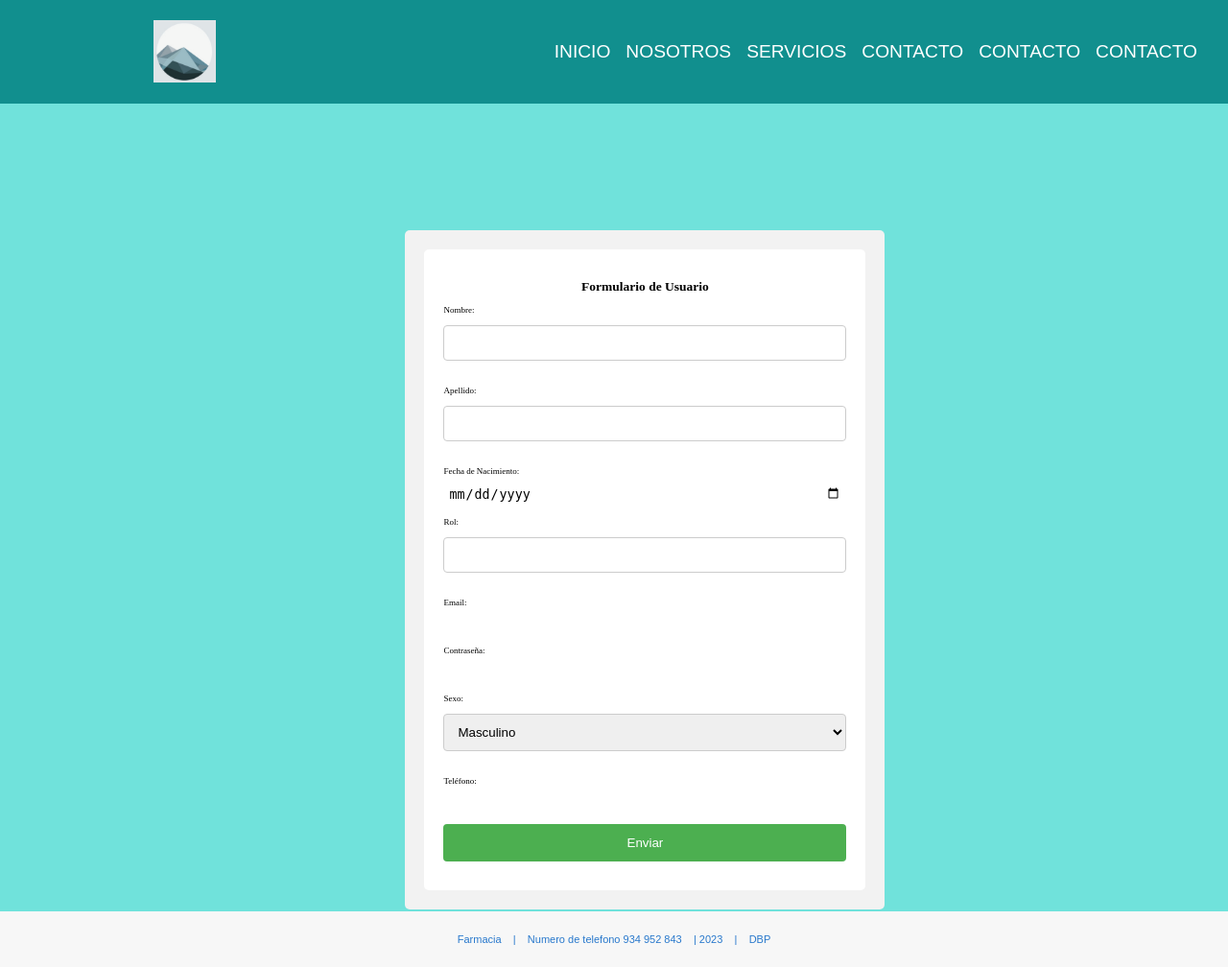
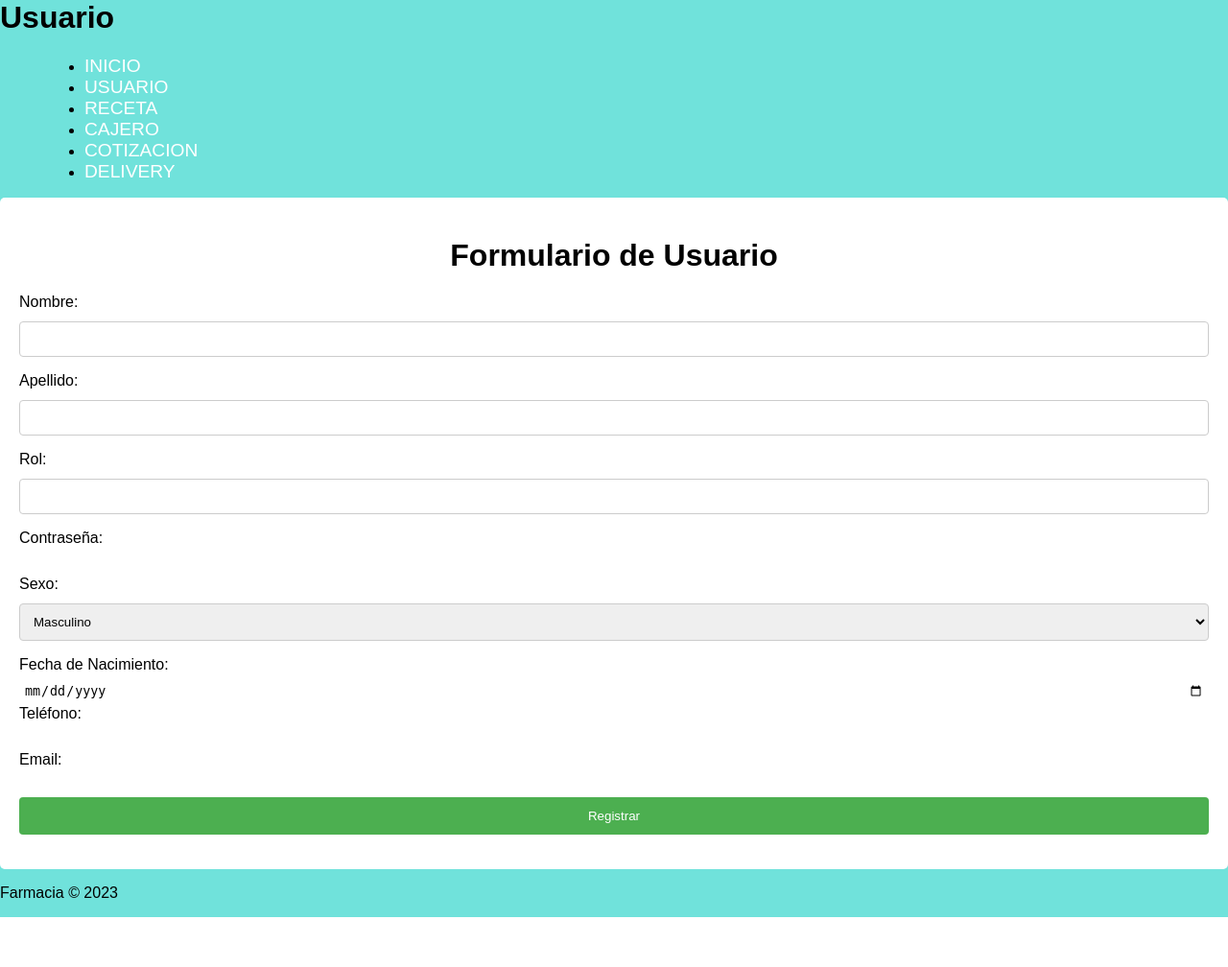
Before and after one commit to RenzoA21/Proyecto-DPB04, a Flask app: page / in a window 1280 px wide. Shown: the whole page at 96% size. After the commit the page ends 956 px from the top, so only its background shows below. Run offline with Flask 3, Linux system fonts and the light colour scheme; data that the repository does not hold is empty; parts of the project's set-up code (start-up, migrations or seed data) failed here and were passed over; some libraries are stand-ins or nearby versions.

Commit message:
2 linkeados

```diff
--- a/server.py
+++ b/server.py
@@ -182,28 +182,47 @@ class Delivery(db.Model):
 # Endpoints
 @app.route('/', methods=['GET', 'POST'])
 def formulario_usuario():
-
     if request.method == 'POST':
-        nombre= request.form['nombre']
-        apellido= request.form['apellido']
-        rol= request.form['rol']
-        contrasena= request.form['contrasena']
-        sexo= request.form['sexo']
-        fecha_nacimiento= request.form['fecha_nacimiento']
-        telefono= request.form['telefono']
-        email= request.form['email']
-
+        nombre = request.form['nombre']
+        apellido = request.form['apellido']
+        rol = request.form['rol']
+        contrasena = request.form['contrasena']
+        sexo = request.form['sexo']
+        fecha_nacimiento = request.form['fecha_nacimiento']
+        telefono = request.form['telefono']
+        email = request.form['email']
 
         nuevo_usuario = Usuario(nombre=nombre, apellido=apellido, rol=rol, contrasena=contrasena, sexo=sexo,
                                 fecha_nacimiento=fecha_nacimiento, telefono=telefono, email=email)
         db.session.add(nuevo_usuario)
         db.session.commit()
 
-        # Redirigir al usuario a otra página o mostrar un mensaje de éxito
-        return redirect('/hola')
+        # Redirigir al usuario nuevamente a la misma página
+        return redirect('/recetas')
 
     usuarios = Usuario.query.all()
     return render_template('usuario.html', usuarios=usuarios)
+
+
+@app.route('/recetas', methods=['GET', 'POST'])
+def crear_receta():
+    if request.method == 'POST':
+        medicamento = request.form['medicamento']
+        tipo_de_toma = request.form['tipo_de_toma']
+        cantidad = int(request.form['cantidad'])
+        unidad_medida = request.form['unidad_medida']
+        porcentaje = float(request.form['porcentaje'])
+        ml_g = float(request.form['ml_g'])
+
+        nueva_receta = Receta(medicamento=medicamento, tipo_de_toma=tipo_de_toma, cantidad=cantidad,
+                              unidad_medida=unidad_medida, porcentaje=porcentaje, ml_g=ml_g)
+        db.session.add(nueva_receta)
+        db.session.commit()
+
+        # Redirigir al usuario nuevamente a la misma página
+        return redirect('/recetas')
+
+    return render_template('receta.html')
 
 
 
--- a/static/css/usuario.css
+++ b/static/css/usuario.css
@@ -1,4 +1,3 @@
-
 :root {
   --background: rgba(0, 128, 128, .85);
 }
--- a/templates/usuario.html
+++ b/templates/usuario.html
@@ -1,115 +1,59 @@
-
 <html>
+    <header>
+        <h1>Usuario</h1>
+    </header>
+    <nav>
+        <ul class="navbar">
+            <li><a href="inicio.html">Inicio</a></li>
+            <li><a href="usuario.html">Usuario</a></li>
+            <li><a href="receta.html">Receta</a></li>
+            <li><a href="cajero.html">Cajero</a></li>
+            <li><a href="cotizacion.html">Cotizacion</a></li>
+            <li><a href="delivery.html">Delivery</a></li>
+        </ul>
+    </nav>
     <head>
-<meta http-equiv="Content-Type" content="text/html; charset=UTF-8" />
-
-<link href="/static/css/usuario.css" rel="stylesheet" type="text/css" />
+        <title>Formulario de usuario</title>
+        <link rel="stylesheet" href="/static/css/usuario.css" />
+        <script src="/static/js/usuario.js"></script>
       </head>
-
-<body id="home">
-  <Header class ="header__main">
-  <div class="logo">
-  <a href="inicio.html">
-  <h1><img src="Imagenes/Logo 1 copy.png"  width="65" height="65" /></h1>
-  </a>
-  </div>
-  <label for="nav__btn" class="nav__btn-label">
-    <span class="nav__bar"></span>
-  </label>
-  <input type="checkbox" id="nav__btn" class="nav__btn">
-  <mav class="nav">
-   <nav id="main-navigation" class="navigation">
-    <ul class="nav__items">
-      <li class="nav__links"><a href="inicio.html" class="nav__link">Inicio</a></li>
-      <li class="nav__links"><a href="usuario.html" class="nav__link">Nosotros</a></li>
-      <li class="nav__links"><a href="receta.html" class="nav__link">Servicios</a></li>
-      <li class="nav__links"><a href="cajero.html" class="nav__link">Contacto</a></li>
-      <li class="nav__links"><a href="cotizacion.html" class="nav__link">Contacto</a></li>
-      <li class="nav__links"><a href="delivery.html" class="nav__link">Contacto</a></li>
-    </ul>
- </Header>
-
-<br/><br/><br/>
-<br/><br/><br/>
-
-<div id="particles-js">
-
-<script type="text/javascript" src="js/particles.min.js"></script>
-<script type="text/javascript" src="js/app.js"></script>
-</div>
-
-<div class="panel" style="display:block">
-
-<section>
-
-<div class="containers" align="left">
-
+<body>
     <div class="form-container">
         <h1>Formulario de Usuario</h1>
-    <form>
-        <div class="form-field">
+        <form action="/" method="POST">
             <label for="nombre">Nombre:</label>
-            <input type="text" id="nombre" name="nombre">
-        </div>
-        <div class="form-field">
+            <input type="text" id="nombre" name="nombre" required><br>
+
             <label for="apellido">Apellido:</label>
-            <input type="text" id="apellido" name="apellido">
-        </div>
-        <div class="form-field">
-            <label for="fecha_nacimiento">Fecha de Nacimiento:</label>
-            <input type="date" id="fecha_nacimiento" name="fecha_nacimiento">
-        </div>
-        <div class="form-field">
+            <input type="text" id="apellido" name="apellido" required><br>
+
             <label for="rol">Rol:</label>
-            <input type="text" id="rol" name="rol">
-        </div>
-        <div class="form-field">
-            <label for="email">Email:</label>
-            <input type="email" id="email" name="email">
-        </div>
-        <div class="form-field">
+            <input type="text" id="rol" name="rol" required><br>
+
             <label for="contrasena">Contraseña:</label>
-            <input type="password" id="contrasena" name="contrasena">
-        </div>
-        <div class="form-field">
+            <input type="password" id="contrasena" name="contrasena" required><br>
+
             <label for="sexo">Sexo:</label>
-            <select id="sexo" name="sexo">
+            <select id="sexo" name="sexo" required>
                 <option value="Masculino">Masculino</option>
                 <option value="Femenino">Femenino</option>
-            </select>
-        </div>
-        <div class="form-field">
+            </select><br>
+
+            <label for="fecha_nacimiento">Fecha de Nacimiento:</label>
+            <input type="date" id="fecha_nacimiento" name="fecha_nacimiento" required><br>
+
             <label for="telefono">Teléfono:</label>
-            <input type="tel" id="telefono" name="telefono">
-        </div>
-        <div class="form-field">
-            <input type="submit" value="Enviar">
-        </div>
+            <input type="tel" id="telefono" name="telefono" required><br>
+
+            <label for="email">Email:</label>
+            <input type="email" id="email" name="email" required><br>
+
+            <input type="submit" value="Registrar">
         </form>
     </div>
 
-</div>
-</div>
-
- <br/><br/><br/>
- <br/><br/><br/>
- <br/><br/><br/>
-
-      </span>
-      </span>
-      </div>
-
-     <footer id="footer">
-          <div class="footer-bottom">
-            <div class="container">
-                <div class="copyright col-xs-12 col-sm-12 col-md-12">
-                    Farmacia &nbsp;&nbsp; | &nbsp;&nbsp; Numero de telefono 934 952 843 &nbsp;&nbsp; | <span id="tyc" data-type="tyc">2023</span> &nbsp;&nbsp; | &nbsp;&nbsp; DBP
-                </div>
-            </div>
-          </div>
+    <footer>
+        <p>Farmacia © 2023</p>
     </footer>
-
-
-<body>
 </body>
 </html>
```
Lines whose indentation alone changed are shown as unchanged.
